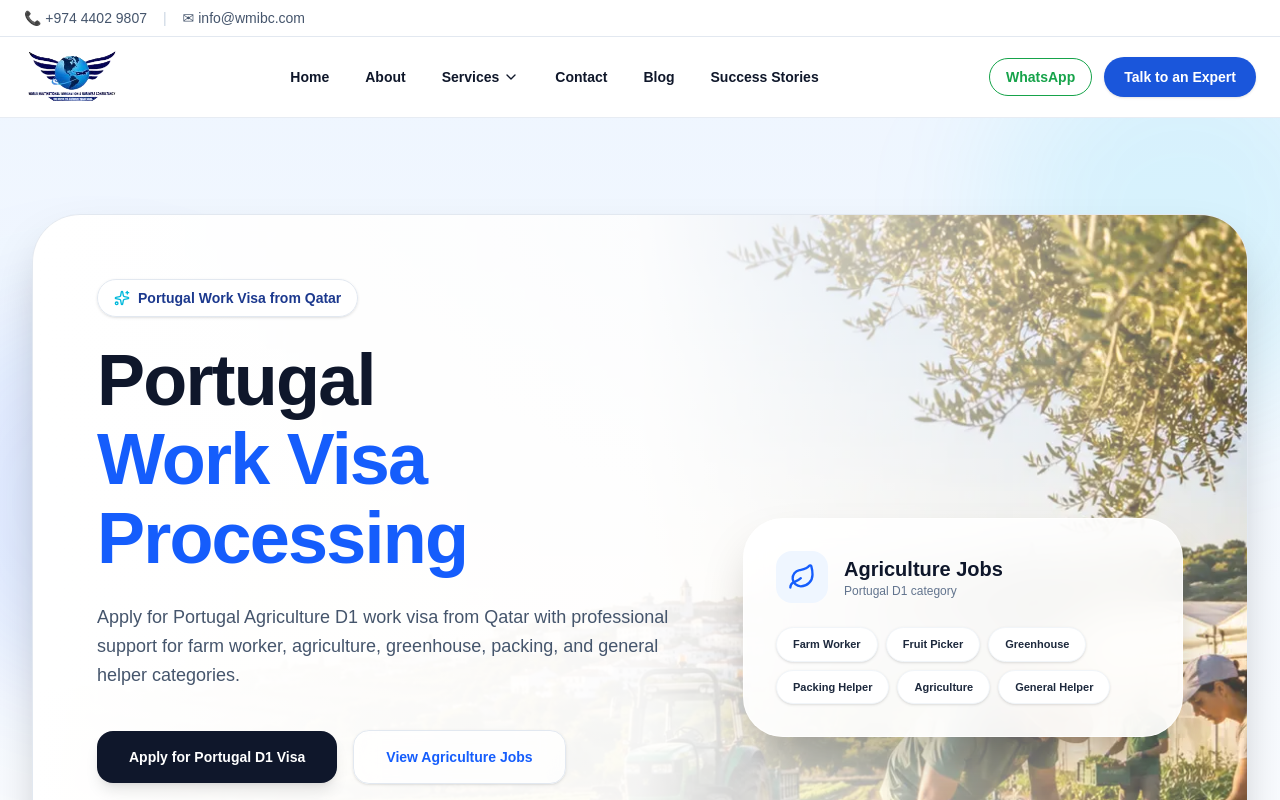
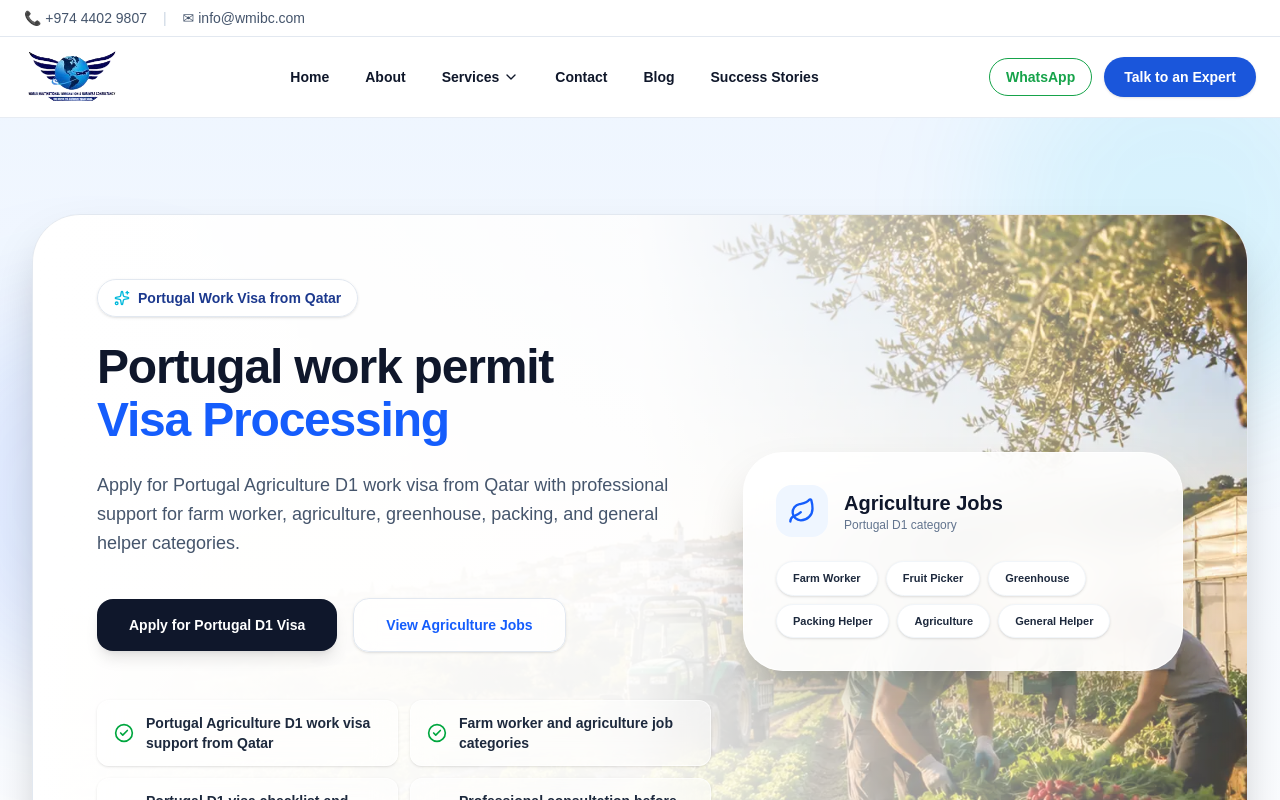
Before and after one commit to sojibjubayer/wmibc-nextjs, a Next.js app: page /work-visa/portugal in a window 1280 px wide. Shown: the top 800 px of the page. Built offline with nearby package versions, Linux system fonts and the light colour scheme.

Commit message:
portugal refined 2

```diff
--- a/src/app/(services)/work-visa/portugal/PortugalWClient.tsx
+++ b/src/app/(services)/work-visa/portugal/PortugalWClient.tsx
@@ -139,9 +139,9 @@ export default function PortugalWClient() {
                   </span>
                 </div>
 
-                <h1 className="text-3xl font-black leading-[1.1] tracking-tight text-slate-900 sm:text-5xl md:text-6xl lg:text-7xl">
-                  Portugal <br className="hidden sm:block" />
-                  <span className="text-blue-600">Work Visa Processing</span>
+                <h1 className="text-3xl font-black leading-[1.1] tracking-tight text-slate-900 sm:text-5xl md:text-6xl lg:text-5xl">
+                  Portugal work permit<br className="hidden sm:block" />
+                  <span className="text-blue-600"> Visa Processing</span>
                 </h1>
 
                 <p className="mt-6 max-w-xl text-base leading-relaxed text-slate-600 sm:text-lg">
```
